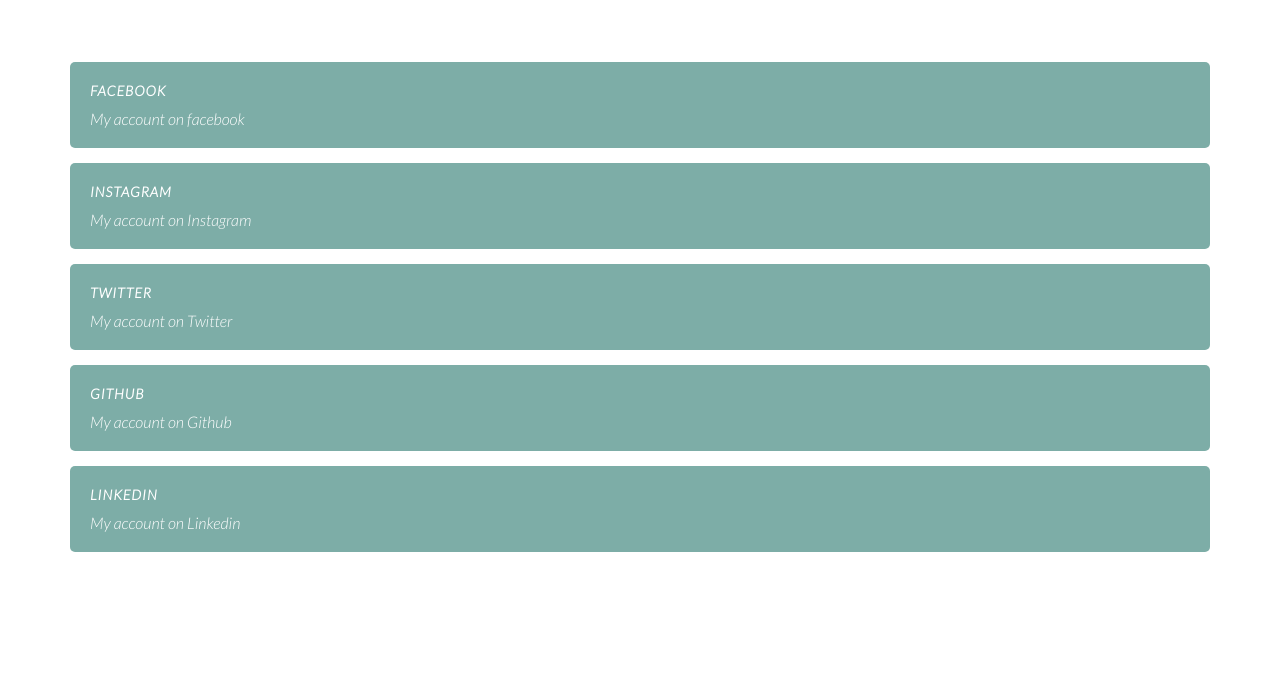
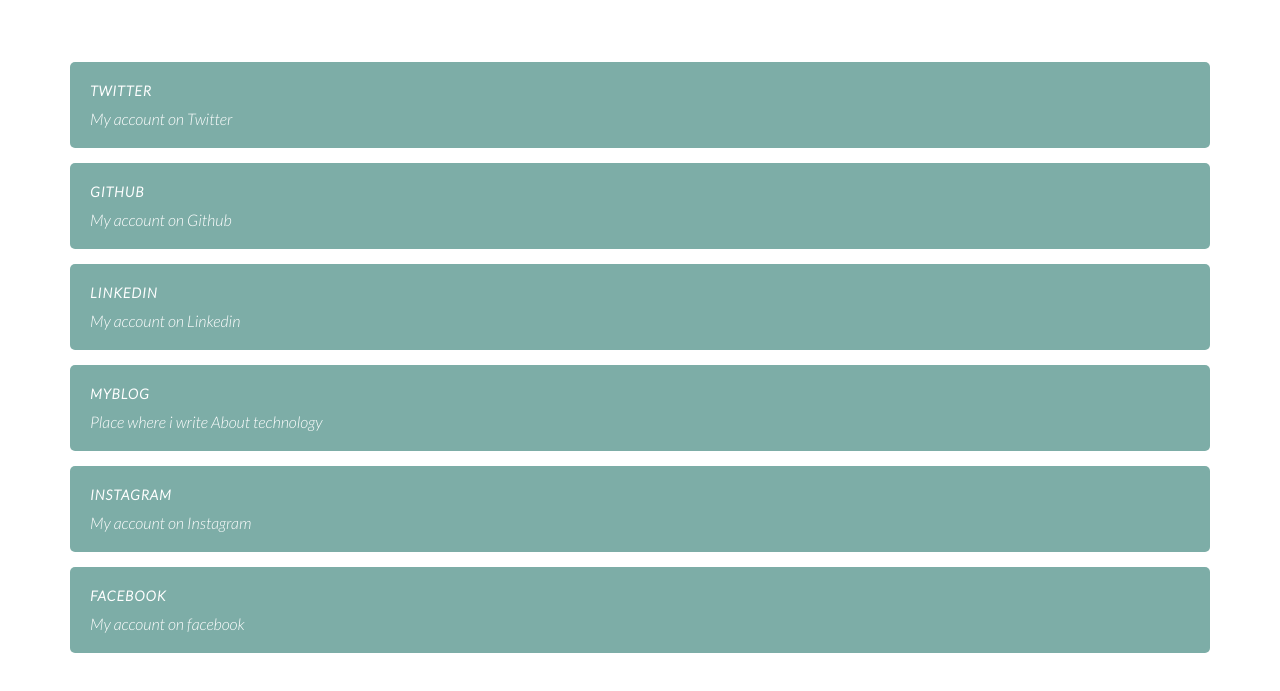
Before and after one commit to abdullahalnooh/abdullahalnooh.github.io, a plain HTML site: page index.html in a window 1280 px wide. Shown: the part 203-894 px from the top of the page. Before the commit the page ends 870 px from the top, so only its background shows below. Drawn offline with Linux system fonts and the light colour scheme; a web font is replaced by a local one.

Commit message:
Update index.html

```diff
--- a/index.html
+++ b/index.html
@@ -24,21 +24,7 @@
 
 	<div class="section-links">
 
-			<div class="link">
-				<a href="https://www.facebook.com/AbdullahAlnooh80">
-			<p class="link-title">Facebook</p>
-			<p class="link-des">My account on facebook</p>
-			</a>
-			</div>
 
-
-	<div class="link">
-			<a href="https://www.instagram.com/AbdullahAlnooh">
-				<p class="link-title">Instagram</p>
-				<p class="link-des">My account on Instagram</p>
-
-			</a>
-		</div>
 
 	<div class="link">
 			<a href="https://twitter.com/Abdulla984_">
@@ -61,6 +47,28 @@
 			</a>
 		</div>
 
+		<div class="link">
+			<a href="https://kaay.hashnode.dev/">
+				<p class="link-title">MyBlog</p>
+				<p class="link-des">Place where i write About technology</p>
+			</a>
+		</div>
+		<div class="link">
+			<a href="https://www.instagram.com/AbdullahAlnooh">
+				<p class="link-title">Instagram</p>
+				<p class="link-des">My account on Instagram</p>
+
+			</a>
+		</div>
+
+		<div class="link">
+			<a href="https://www.facebook.com/AbdullahAlnooh80">
+		<p class="link-title">Facebook</p>
+		<p class="link-des">My account on facebook</p>
+		</a>
+		</div>
+
+
 
 	</div>
 
```
